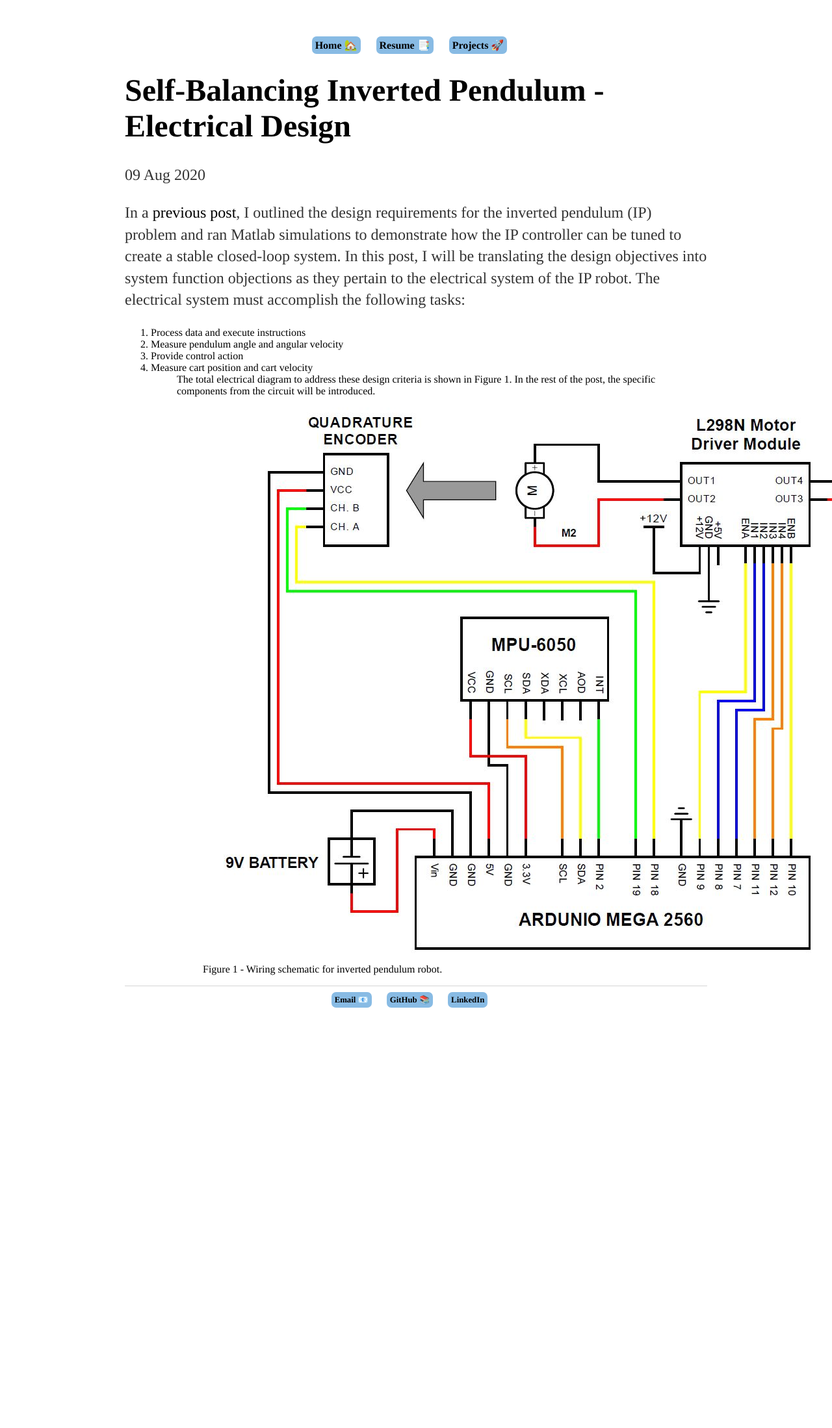
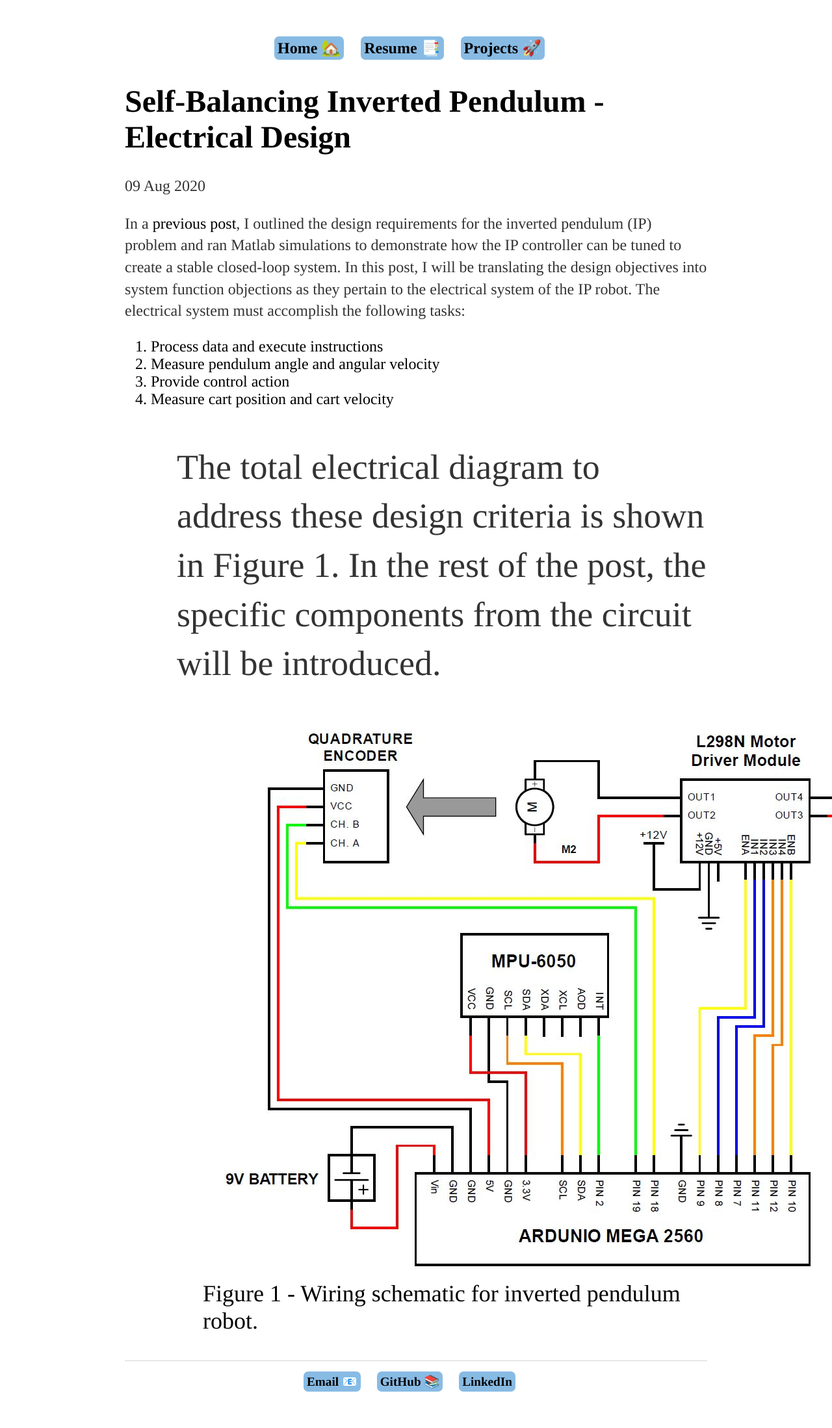
Before and after one commit to MalcolmHodgins/MalcolmHodgins.github.io, a Jekyll site: the page built from _posts/2020-08-04-SBIP Electrical.md, in a window 1280 px wide. Shown: the whole page at 65% size. Built offline with Jekyll 4.4.1, drawn with Linux system fonts in a browser that asks for light colours; before the commit the page ends 1607 px from its top, so only the background shows below that.

Commit message:
adding electrical content

```diff
--- a/_posts/2020-08-04-SBIP Electrical.md
+++ b/_posts/2020-08-04-SBIP Electrical.md
@@ -15,7 +15,9 @@ In a <a href="https://malcolmhodgins.github.io/projects/2020/08/04/SBIP-Modellin
   <li>Measure cart position and cart velocity</li>
 <ol>
 
+<p>
 The total electrical diagram to address these design criteria is shown in Figure 1. In the rest of the post, the specific components from the circuit will be introduced.
+</p>
 
 <figure>
   <img src="/images/sbip_electrical/wiring_schematic.JPG" class="centered">
--- a/css/main.css
+++ b/css/main.css
@@ -122,9 +122,15 @@ ul.posts {
     list-style-type: circle;
 }
 
-ol.posts {
+ol {
     margin: 20px auto 40px;
-    font-size: 1.3em;
+    font-size: 1.5em;
+}
+
+ul {
+  margin: 20px auto 40px;
+  font-size: 1.5em;
+  list-style-type: circle;
 }
 
 
```
